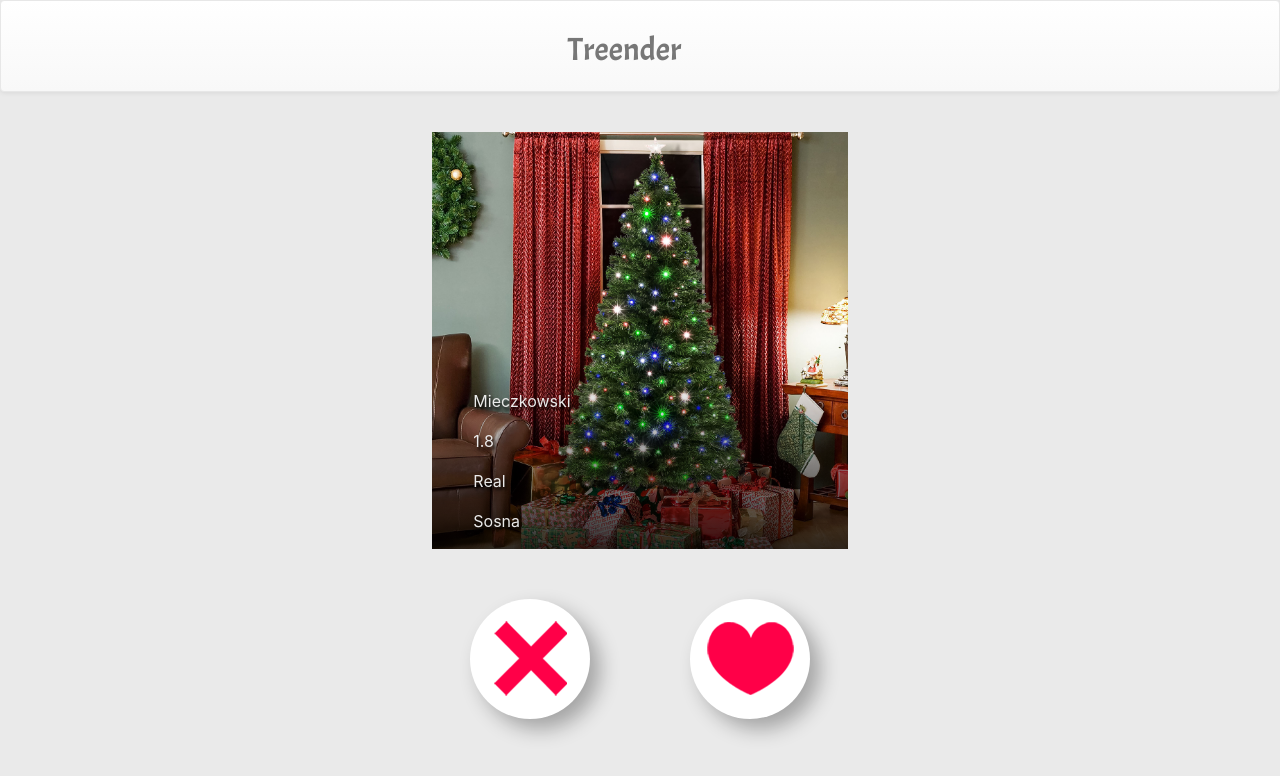
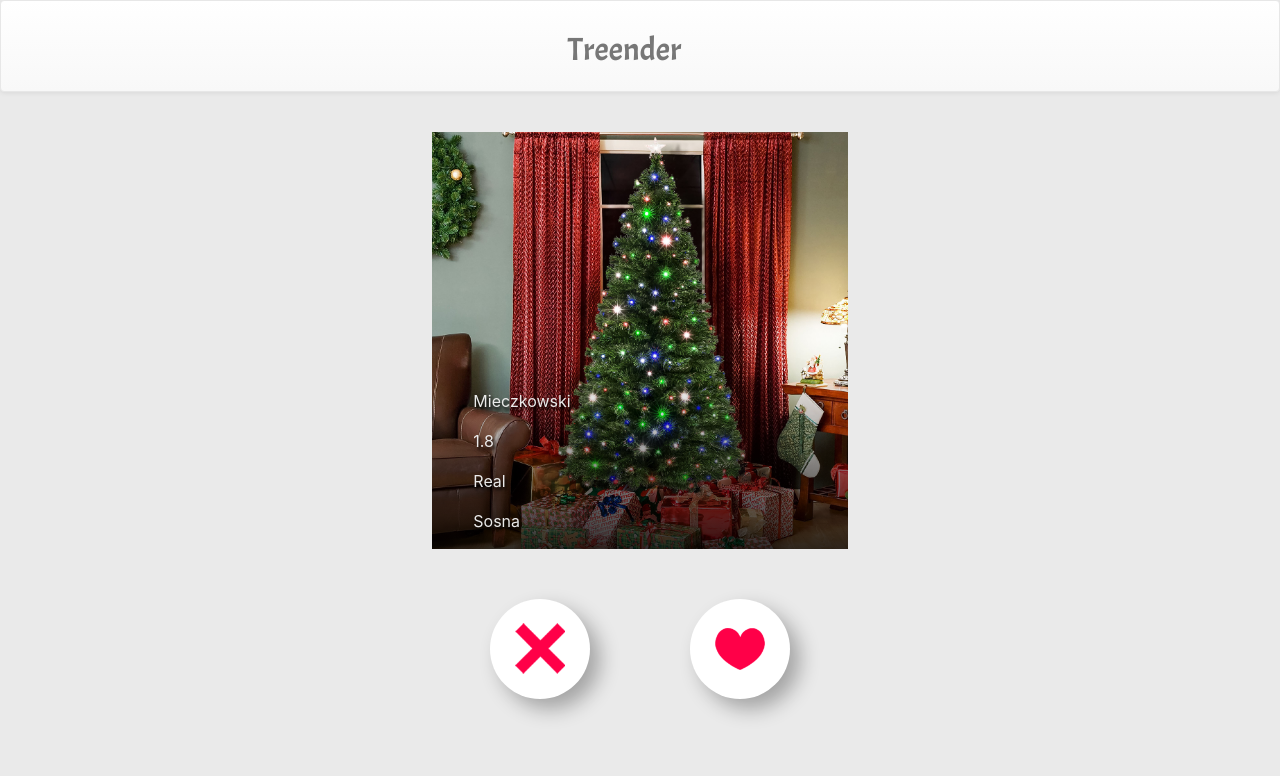
Before and after one commit to mLingoTeam/Treender, a React (Create React App) app in the folder Treender/ClientApp/: page /browse in a window 1280 px wide. Shown: the top 776 px of the page. Built offline with nearby package versions, Linux system fonts and the light colour scheme; no server answers.

Commit message:
Fetch fixes

```diff
--- a/Treender/ClientApp/src/components/Browsercom.js
+++ b/Treender/ClientApp/src/components/Browsercom.js
@@ -21,18 +21,14 @@ class Browsercom extends Component {
   }
 
   componentDidMount() {
-    console.log(this.props.username);
-    fetch("/GetUserTrees", {
-      method: "GET",
-      headers: {
-        Accept: "application/json",
-        "Content-Type": "application/json",
-        name: this.props.username
-      }
-    })
-      .then(e => JSON.stringify(e))
-      .then(e => console.log(e));
+    this.fetchApiToEntries("/GetUserTrees");
   }
+  fetchApiToEntries = apiToFetch => {
+    fetch(apiToFetch)
+      .then(result => result.json())
+      .then(entries => console.log(entries))
+      .catch(error => console.log(error));
+  };
 
   iconShow = e => {
     let father = document.getElementById("browser");
@@ -63,7 +59,7 @@ class Browsercom extends Component {
                 this.iconShow(ximage);
               }}
             >
-              <img src={ximage} />
+              <img src={ximage} className="img-fluid" />
             </div>
           </div>
           <div>
@@ -73,7 +69,7 @@ class Browsercom extends Component {
                 this.iconShow(hearthimage);
               }}
             >
-              <img src={hearthimage} />
+              <img src={hearthimage} className="img-fluid" />
             </div>
           </div>
         </div>
--- a/Treender/ClientApp/src/components/Browserstyle.css
+++ b/Treender/ClientApp/src/components/Browserstyle.css
@@ -1,7 +1,8 @@
 .swipeIcon {
   background: white;
-  height: 120px;
-  width: 120px;
+  height: 100px;
+  width: 100px;
+  padding: 25px;
   border-radius: 50%;
   display: flex;
   justify-content: center;
@@ -18,6 +19,7 @@
   margin-top: 40px;
   padding: 0 !important;
 }
+
 .treedata {
   background: linear-gradient(rgba(0, 0, 0, 0), rgba(0, 0, 0, 0.8));
   position: absolute;
```
